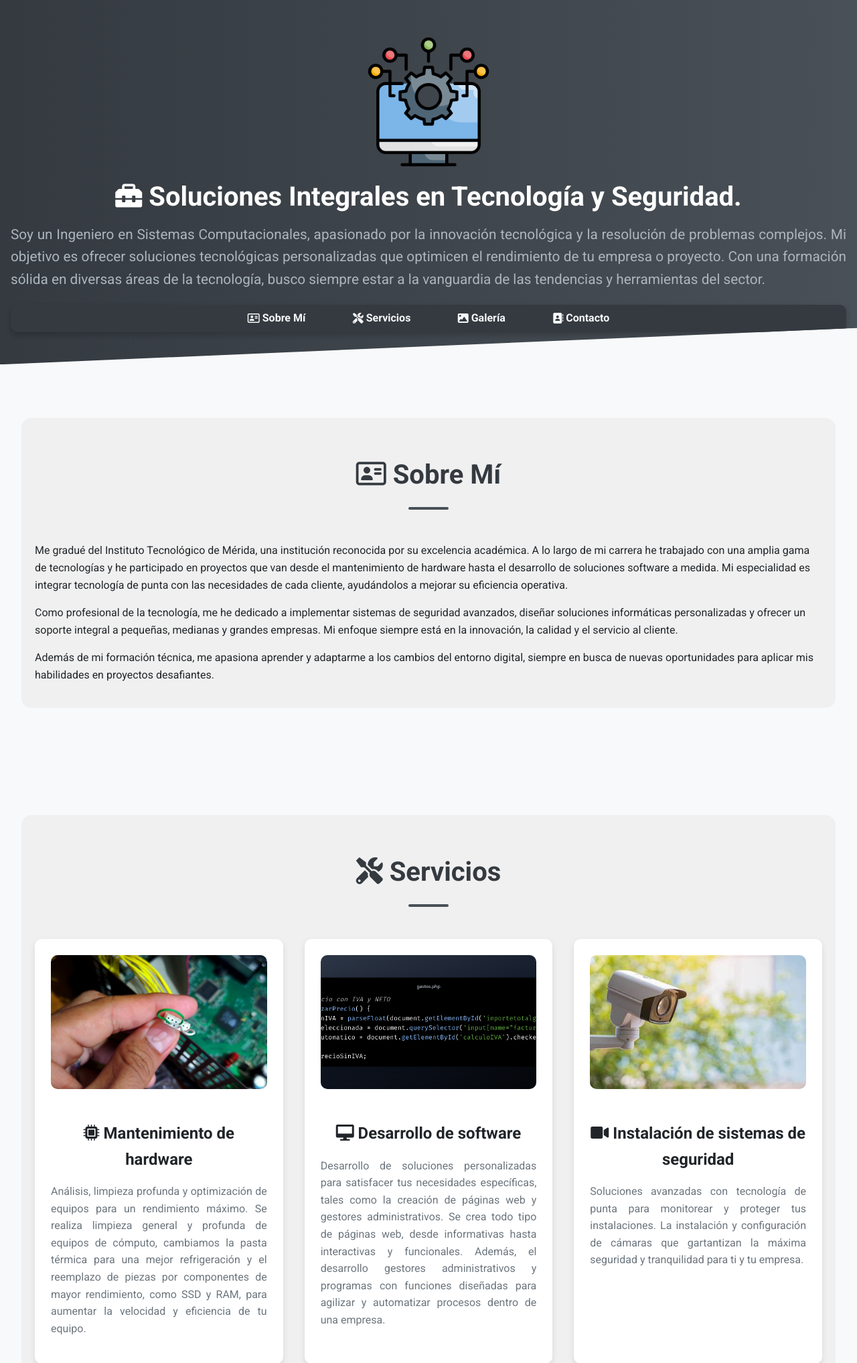
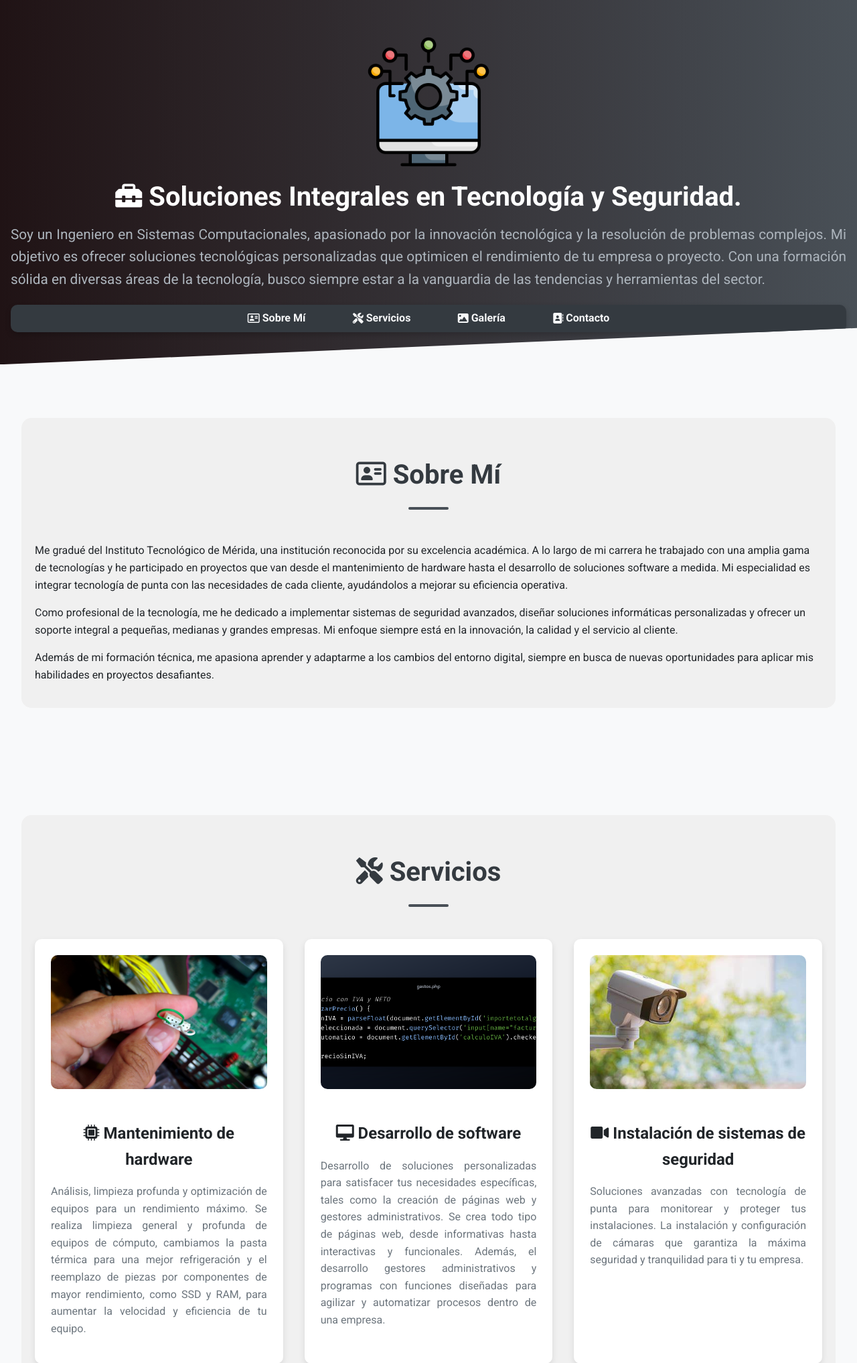
Before and after one commit to davidlara089/davidlaram, a plain HTML site: page index.html in a window 1280 px wide. Shown: the top 2035 px of the page at 67% size. Drawn offline with Linux system fonts and the light colour scheme.

Commit message:
Add files via upload

```diff
--- a/index.html
+++ b/index.html
@@ -56,7 +56,7 @@
             <div class="service-card">
                 <img src="recursos/camara.jpg" alt="Sistemas de seguridad">
                 <h3><i class="fa-solid fa-video"></i> Instalación de sistemas de seguridad</h3>
-                <p>Soluciones avanzadas con tecnología de punta para monitorear y proteger tus instalaciones. La instalación y configuración de cámaras que gartantizan la máxima seguridad y tranquilidad para ti y tu empresa.</p>
+                <p>Soluciones avanzadas con tecnología de punta para monitorear y proteger tus instalaciones. La instalación y configuración de cámaras que garantiza la máxima seguridad y tranquilidad para ti y tu empresa.</p>
             </div>
             <!-- Nueva tarjeta para Soluciones Informáticas -->
             <div class="service-card">
--- a/styles.css
+++ b/styles.css
@@ -320,7 +320,7 @@ footer p { margin: 0; font-size: 1rem;
 }
 
 header {
-    background: linear-gradient(to right, #343a40, #495057);
+    background: linear-gradient(to right, #201315, #495057);
     color: white;
     padding: 2rem 1rem;
     text-align: center;
```
